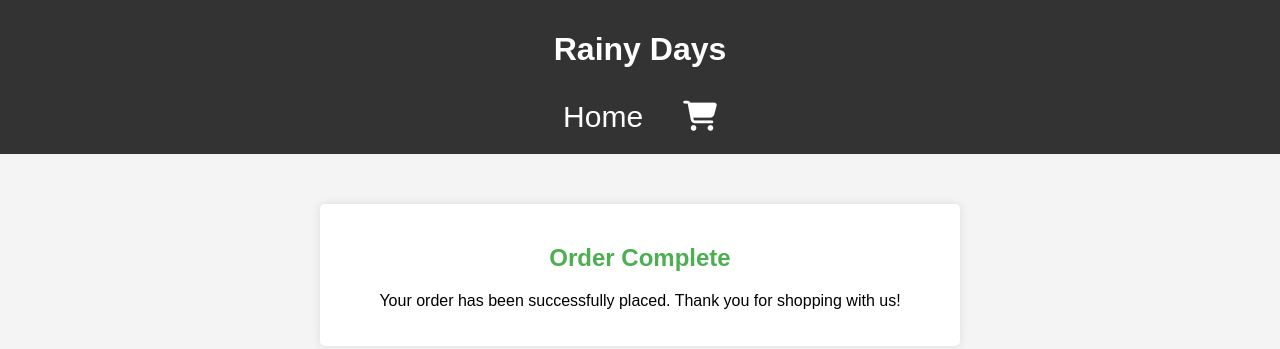
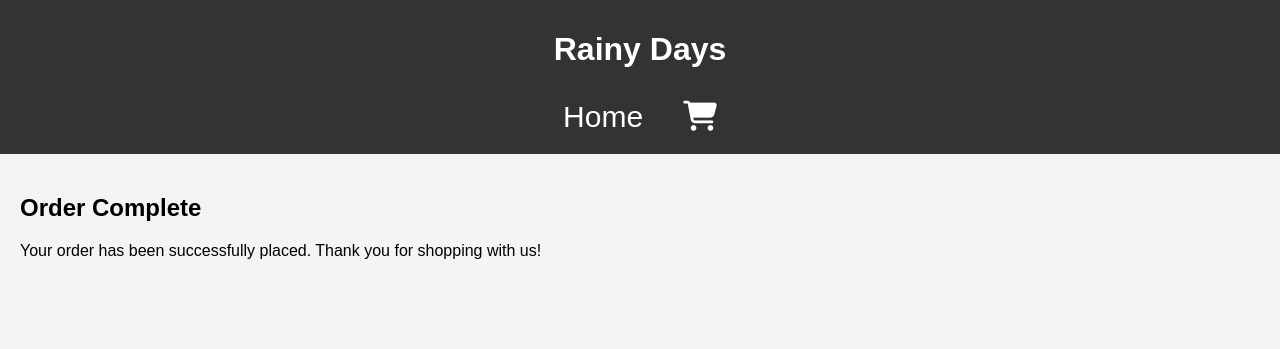
Before and after one commit to Andreasjoa23/Rainydays-js-Andreasjoa, a plain HTML site: page checkout/confirmation/index.html in a window 1280 px wide. Drawn offline with Linux system fonts and the light colour scheme; files that its build step writes are made by us from their sources; files whose address does not match are found by name.

Commit message:
pathing for ordercomplete style

```diff
--- a/checkout/confirmation/index.html
+++ b/checkout/confirmation/index.html
@@ -4,7 +4,7 @@
   <meta charset="UTF-8">
   <meta name="viewport" content="width=device-width, initial-scale=1.0">
   <title>RainyDays - orderComplete</title>
-  <link rel="stylesheet" href="/css/orderComplete.css">
+  <link rel="stylesheet" href="../css/index.css">
   <script src="https://kit.fontawesome.com/71af401eab.js" crossorigin="anonymous"></script>
 </head>
 
```
